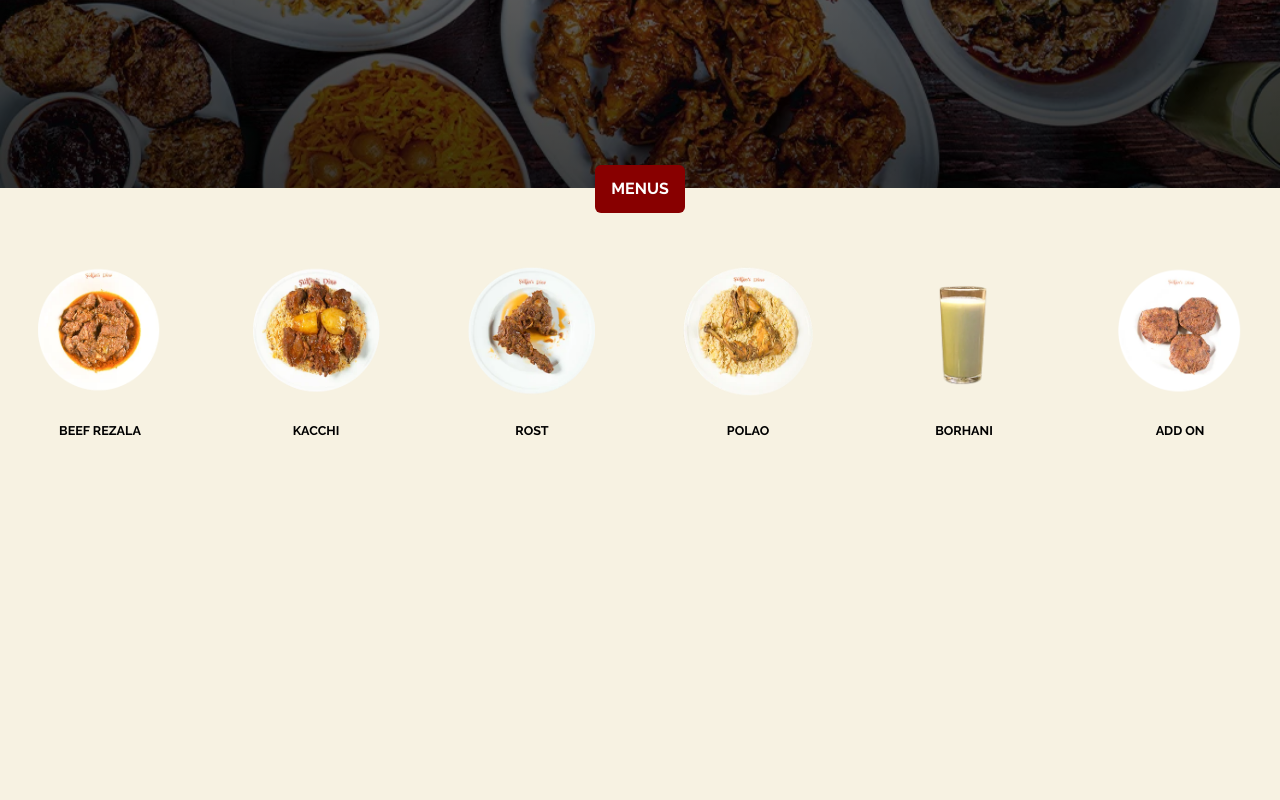
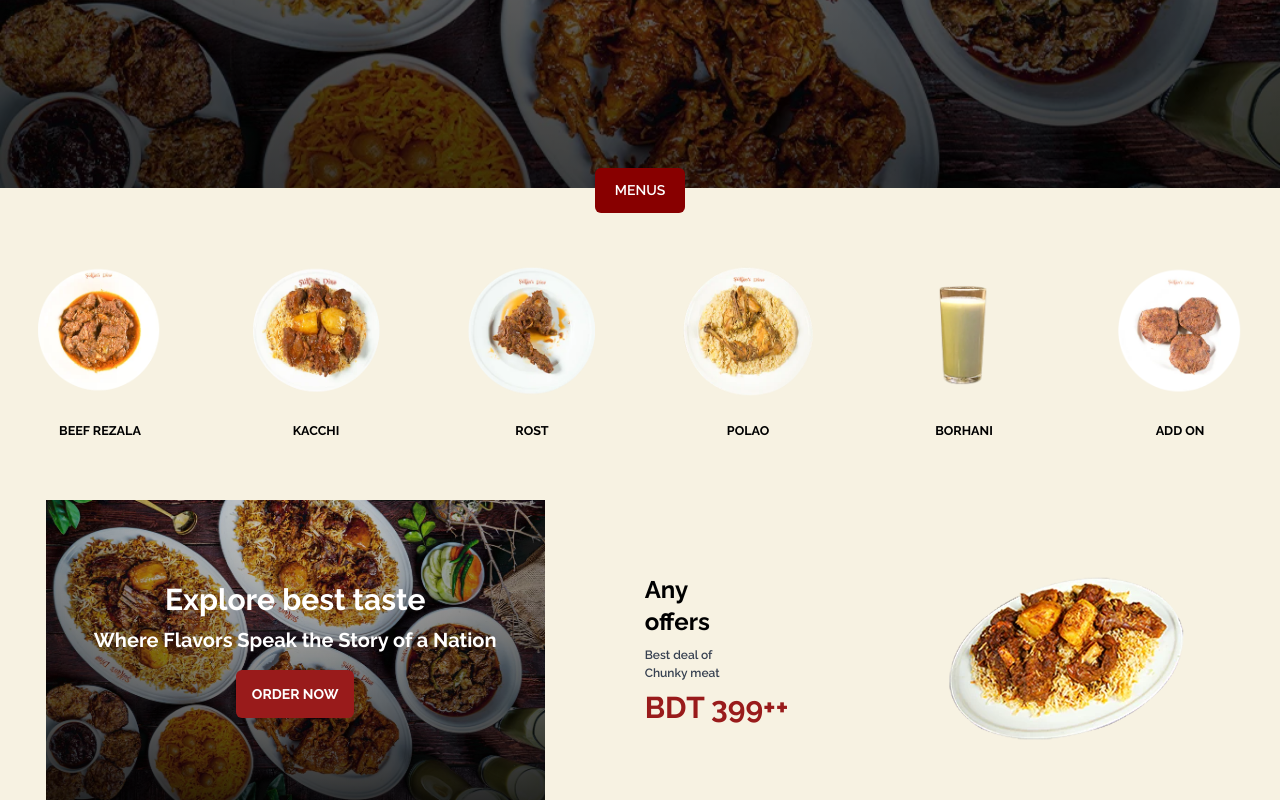
Before and after one commit to ahamedasif07/project-sultan-dine, a React (Vite) app: page / in a window 1280 px wide. Shown: the part 508-1308 px from the top of the page. Before the commit the page ends 1008 px from the top, so only its background shows below. Built offline with nearby package versions, Linux system fonts and the light colour scheme.

Commit message:
vsojv done

```diff
--- a/src/Components/HomeComponents/Benar.jsx
+++ b/src/Components/HomeComponents/Benar.jsx
@@ -17,7 +17,7 @@ const Benar = () => {
           BEST KACCHI IN TOWN
         </h2>
         <button
-          className="bg-white py-3 mt-6
+          className="bg-white hover:bg-yellow-500 hover:text-white py-3 mt-6 transition-all duration-500 ease-in-out
        px-4  rounded-md font-bold"
         >
           ORDER NOW
@@ -26,7 +26,7 @@ const Benar = () => {
       <div className="w-full   flex flex-col items-center absolute bottom-[-25px] ">
         <button
           className="bg-[#880000] text-white   py-3
-       px-4 uppercase rounded-md font-bold"
+       px-5 uppercase rounded-md text-[14px] font-semibold"
         >
           menus
         </button>
--- /dev/null
+++ b/src/Components/HomeComponents/ExplorText.jsx
@@ -0,0 +1,54 @@
+import React from "react";
+import miniBaner from "../../assets/images/sultan-dine-home/Offer-1063X639-1.png.webp";
+import fetureImage from "../../assets/images//sultan-dine-home/Feature-215X131-1-1.png.webp";
+import kacchiBg from "../../assets/images/sultan-dine-home/h1_banner2-1.png.webp";
+
+export const ExplorText = () => {
+  return (
+    <div className="md:flex justify-center gap-12">
+      <div className="relative">
+        {/* Image */}
+        <img
+          className="h-[300px] w-full object-cover"
+          src={miniBaner}
+          alt="img"
+        />
+
+        {/* Black Gradient Overlay */}
+        <div className="absolute inset-0 bg-gradient-to-t from-black to-transparent opacity-75"></div>
+
+        {/* Text Container */}
+        <div className="absolute inset-0 flex flex-col items-center justify-center text-white text-center text-2xl font-bold">
+          <h2 className="mb-2 text-3xl">Explore best taste</h2>
+          <h2 className="text-xl">Where Flavors Speak the Story of a Nation</h2>
+          <button className="mt-4 text-[14px] px-4 py-2 bg-red-800  hover:bg-yellow-600 transition-all duration-500 ease-in-out rounded-md">
+            ORDER NOW
+          </button>
+        </div>
+      </div>
+
+      <div className="flex items-center  h-[300px] px-4 pt-4 md:pt-0">
+        <div className="w-1/2 md:pl-9">
+          <h2 className="text-2xl font-bold">
+            Any <br />
+            offers
+          </h2>
+          <h2 className="text-[12px] font-semibold text-gray-700 py-2">
+            Best deal of <br /> Chunky meat
+          </h2>
+          <h2 className="text-3xl flex items-center font-bold text-red-800">
+            BDT 399++
+          </h2>
+        </div>
+        <div className="rounded-full w-1/2">
+          <img
+            className="
+          hover:scale-110 transition-all duration-500 easy-in-out"
+            src={fetureImage}
+            alt=""
+          />
+        </div>
+      </div>
+    </div>
+  );
+};
--- a/src/Pages/Home.jsx
+++ b/src/Pages/Home.jsx
@@ -1,4 +1,5 @@
 import Benar from "../Components/HomeComponents/Benar";
+import { ExplorText } from "../Components/HomeComponents/ExplorText";
 import MenuItems from "../Components/HomeComponents/MenuItems";
 
 export const Home = () => {
@@ -6,6 +7,7 @@ export const Home = () => {
     <div>
       <Benar></Benar>
       <MenuItems></MenuItems>
+      <ExplorText></ExplorText>
     </div>
   );
 };
```
